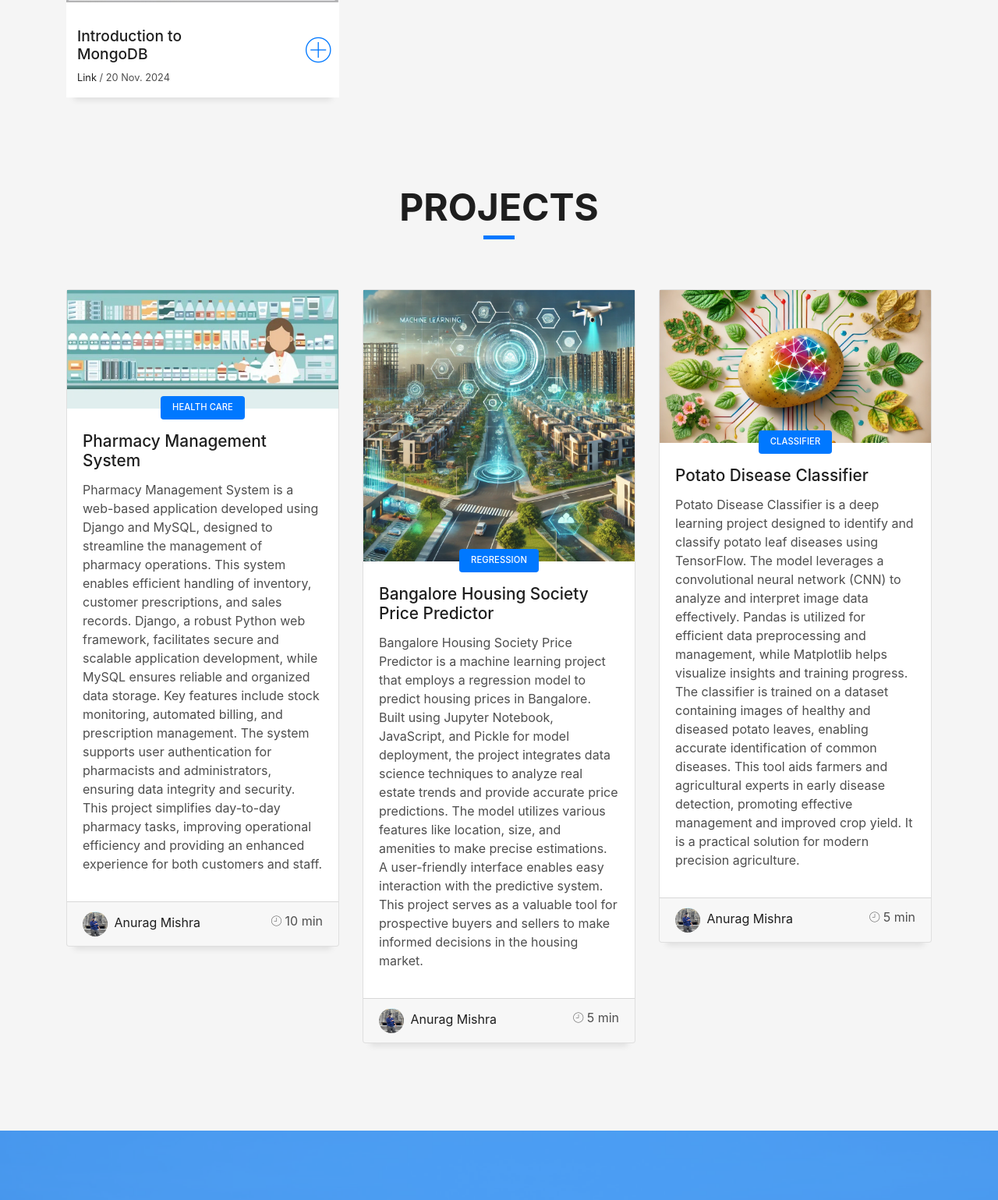
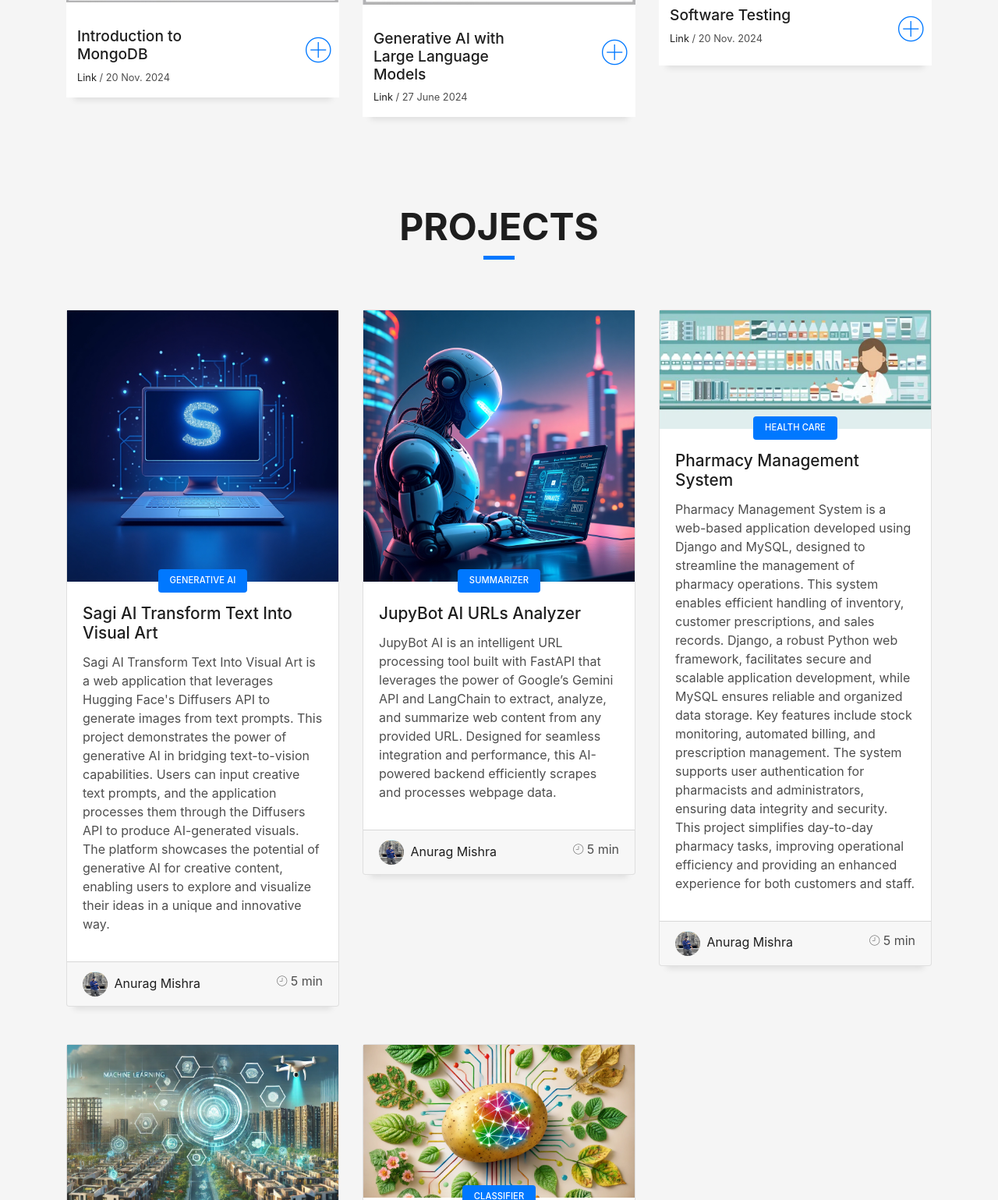
Before and after one commit to anurag23o2/Resume-CV, a plain HTML site: page index.html in a window 1280 px wide. Shown: the part 4717-6256 px from the top of the page at 78% size. Drawn offline with Linux system fonts and the light colour scheme; files whose address does not match are found by name.

Commit message:
New Project

```diff
--- a/index.html
+++ b/index.html
@@ -102,7 +102,7 @@
                   <p class="title-s">Skill</p>
                   <span>Programming Languages</span> <span class="pull-right">70%</span>
                   <div class="progress">
-                    <div class="progress-bar" role="progressbar" style="width: 80%;" aria-valuenow="80" aria-valuemin="0"
+                    <div class="progress-bar" role="progressbar" style="width: 70%;" aria-valuenow="70" aria-valuemin="0"
                       aria-valuemax="100"></div>
                   </div>
                   <span>Statistics</span> <span class="pull-right">80%</span>
@@ -439,6 +439,53 @@
             </a>
           </div>
         </div>
+        <div class="col-md-4">
+          <div class="work-box">
+            <a href="img/work-8.jpg" data-lightbox="gallery-6">
+              <div class="work-img">
+                <img src="img/work-8.jpg" alt="" class="img-fluid">
+              </div>
+              <div class="work-content">
+                <div class="row">
+                  <div class="col-sm-8">
+                    <h2 class="w-title">Generative AI with Large Language Models</h2>
+                    <div class="w-more">
+                      <span class="w-ctegory"><a href="https://www.coursera.org/account/accomplishments/verify/XXYM7S6ZI4E3">Link</a></span> / <span class="w-date">27 June 2024</span>
+                    </div>
+                  </div>
+                  <div class="col-sm-4">
+                    <div class="w-like">
+                      <span class="ion-ios-plus-outline"></span>
+                    </div>
+                  </div>
+                </div>
+              </div>
+            </a>
+          </div>
+        </div>
+        <div class="col-md-4">
+          <div class="work-box">
+            <a href="img/work-9.jpg" data-lightbox="gallery-6">
+              <div class="work-img">
+                <img src="img/work-9.jpg" alt="" class="img-fluid">
+              </div>
+              <div class="work-content">
+                <div class="row">
+                  <div class="col-sm-8">
+                    <h2 class="w-title">Software Testing</h2>
+                    <div class="w-more">
+                      <span class="w-ctegory"><a href="https://drive.google.com/file/d/1wODLapMd_7ncAaz3q0utvGfzsrxhQCrm/view?usp=drive_link">Link</a></span> / <span class="w-date">20 Nov. 2024</span>
+                    </div>
+                  </div>
+                  <div class="col-sm-4">
+                    <div class="w-like">
+                      <span class="ion-ios-plus-outline"></span>
+                    </div>
+                  </div>
+                </div>
+              </div>
+            </a>
+          </div>
       </div>
     </div>
   </section>
@@ -455,6 +502,64 @@
         </div>
       </div>
       <div class="row">
+        <div class="col-md-4">
+          <div class="card card-blog">
+            <div class="card-img">
+              <a href="https://github.com/anurag23o2/SagiAI"><img src="img/post-4.jpg" alt="" class="img-fluid"></a>
+            </div>
+            <div class="card-body">
+              <div class="card-category-box">
+                <div class="card-category">
+                  <h6 class="category">Generative AI</h6>
+                </div>
+              </div>
+              <h3 class="card-title"><a href="https://github.com/anurag23o2/SagiAI">Sagi AI Transform Text Into Visual Art</a></h3>
+              <p class="card-description">
+                Sagi AI Transform Text Into Visual Art is a web application that leverages Hugging Face's Diffusers API to generate images from text prompts. This project demonstrates the power of generative AI in bridging text-to-vision capabilities. Users can input creative text prompts, and the application processes them through the Diffusers API to produce AI-generated visuals. The platform showcases the potential of generative AI for creative content, enabling users to explore and visualize their ideas in a unique and innovative way.
+              </p>
+            </div>
+            <div class="card-footer">
+              <div class="post-author">
+                <a href="#">
+                  <img src="img/testimonial-2.jpg" alt="" class="avatar rounded-circle">
+                  <span class="author">Anurag Mishra</span>
+                </a>
+              </div>
+              <div class="post-date">
+                <span class="ion-ios-clock-outline"></span> 5 min
+              </div>
+            </div>
+          </div>
+        </div>
+        <div class="col-md-4">
+          <div class="card card-blog">
+            <div class="card-img">
+              <a href="https://github.com/anurag23o2/JupyBot-AI"><img src="img/post-5.jpg" alt="" class="img-fluid"></a>
+            </div>
+            <div class="card-body">
+              <div class="card-category-box">
+                <div class="card-category">
+                  <h6 class="category">Summarizer</h6>
+                </div>
+              </div>
+              <h3 class="card-title"><a href="https://github.com/anurag23o2/JupyBot-AI">JupyBot AI URLs Analyzer</a></h3>
+              <p class="card-description">
+                JupyBot AI is an intelligent URL processing tool built with FastAPI that leverages the power of Google’s Gemini API and LangChain to extract, analyze, and summarize web content from any provided URL. Designed for seamless integration and performance, this AI-powered backend efficiently scrapes and processes webpage data.
+              </p>
+            </div>
+            <div class="card-footer">
+              <div class="post-author">
+                <a href="#">
+                  <img src="img/testimonial-2.jpg" alt="" class="avatar rounded-circle">
+                  <span class="author">Anurag Mishra</span>
+                </a>
+              </div>
+              <div class="post-date">
+                <span class="ion-ios-clock-outline"></span> 5 min
+              </div>
+            </div>
+          </div>
+        </div>
         <div class="col-md-4">
           <div class="card card-blog">
             <div class="card-img">
@@ -479,7 +584,7 @@
                 </a>
               </div>
               <div class="post-date">
-                <span class="ion-ios-clock-outline"></span> 10 min
+                <span class="ion-ios-clock-outline"></span> 5 min
               </div>
             </div>
           </div>
@@ -487,7 +592,7 @@
         <div class="col-md-4">
           <div class="card card-blog">
             <div class="card-img">
-              <a href="https://github.com/anurag23o2/NammaBangalore"><img src="img/post-2.webp" alt="" class="img-fluid"></a>
+              <a href="https://github.com/anurag23o2/NammaBengaluru"><img src="img/post-2.webp" alt="" class="img-fluid"></a>
             </div>
             <div class="card-body">
               <div class="card-category-box">
@@ -495,7 +600,7 @@
                   <h6 class="category">REGRESSION</h6>
                 </div>
               </div>
-              <h3 class="card-title"><a href="https://github.com/anurag23o2/NammaBangalore">Bangalore Housing Society Price Predictor</a></h3>
+              <h3 class="card-title"><a href="https://github.com/anurag23o2/NammaBengaluru">Bangalore Housing Society Price Predictor</a></h3>
               <p class="card-description">
                 Bangalore Housing Society Price Predictor is a machine learning project that employs a regression model to predict housing prices in Bangalore. Built using Jupyter Notebook, JavaScript, and Pickle for model deployment, the project integrates data science techniques to analyze real estate trends and provide accurate price predictions. The model utilizes various features like location, size, and amenities to make precise estimations. A user-friendly interface enables easy interaction with the predictive system. This project serves as a valuable tool for prospective buyers and sellers to make informed decisions in the housing market.
               </p>
```
Also changed, not shown: img/post-4.jpg (added), img/post-5.jpg (added), img/work-8.jpg (added), img/work-9.jpg (added).
